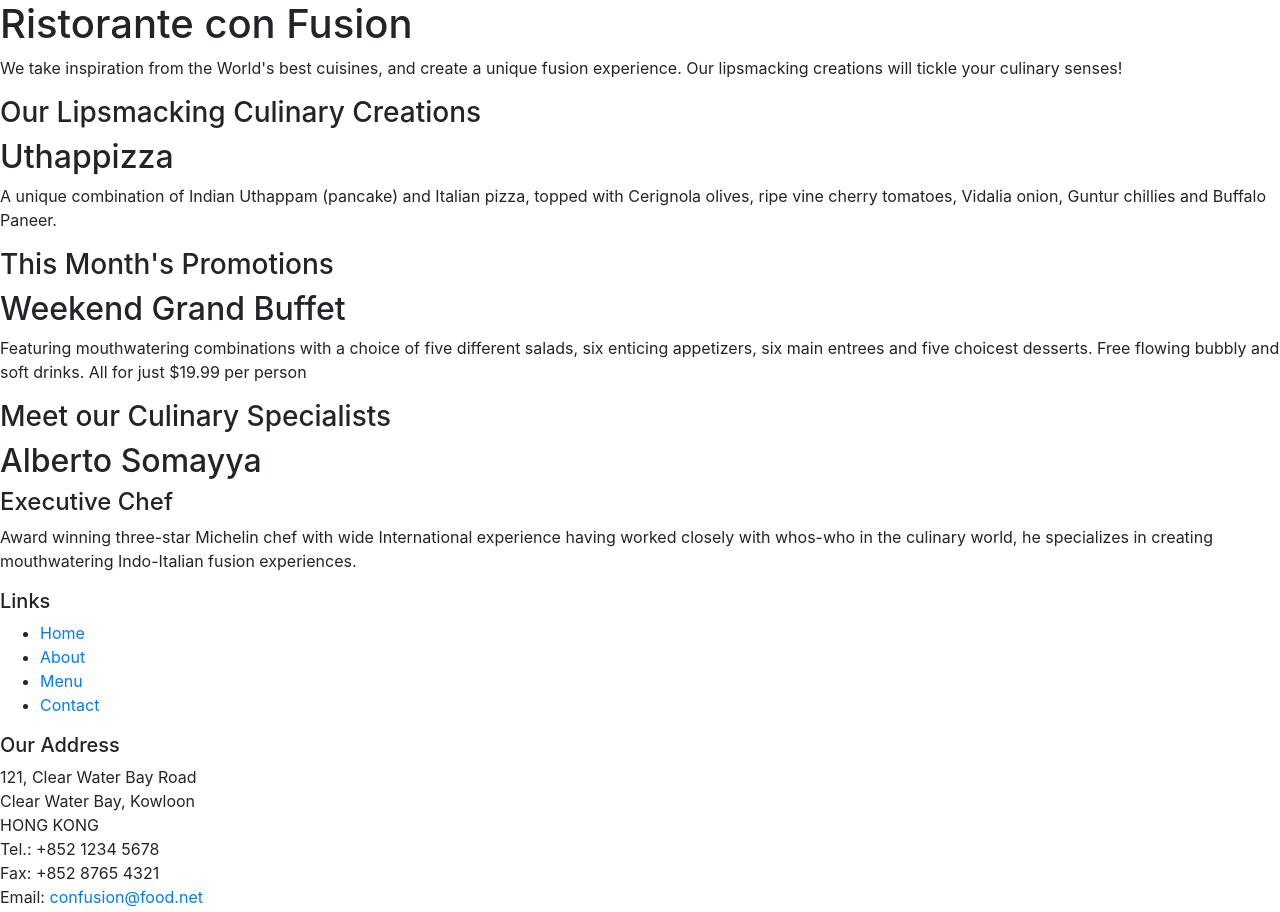
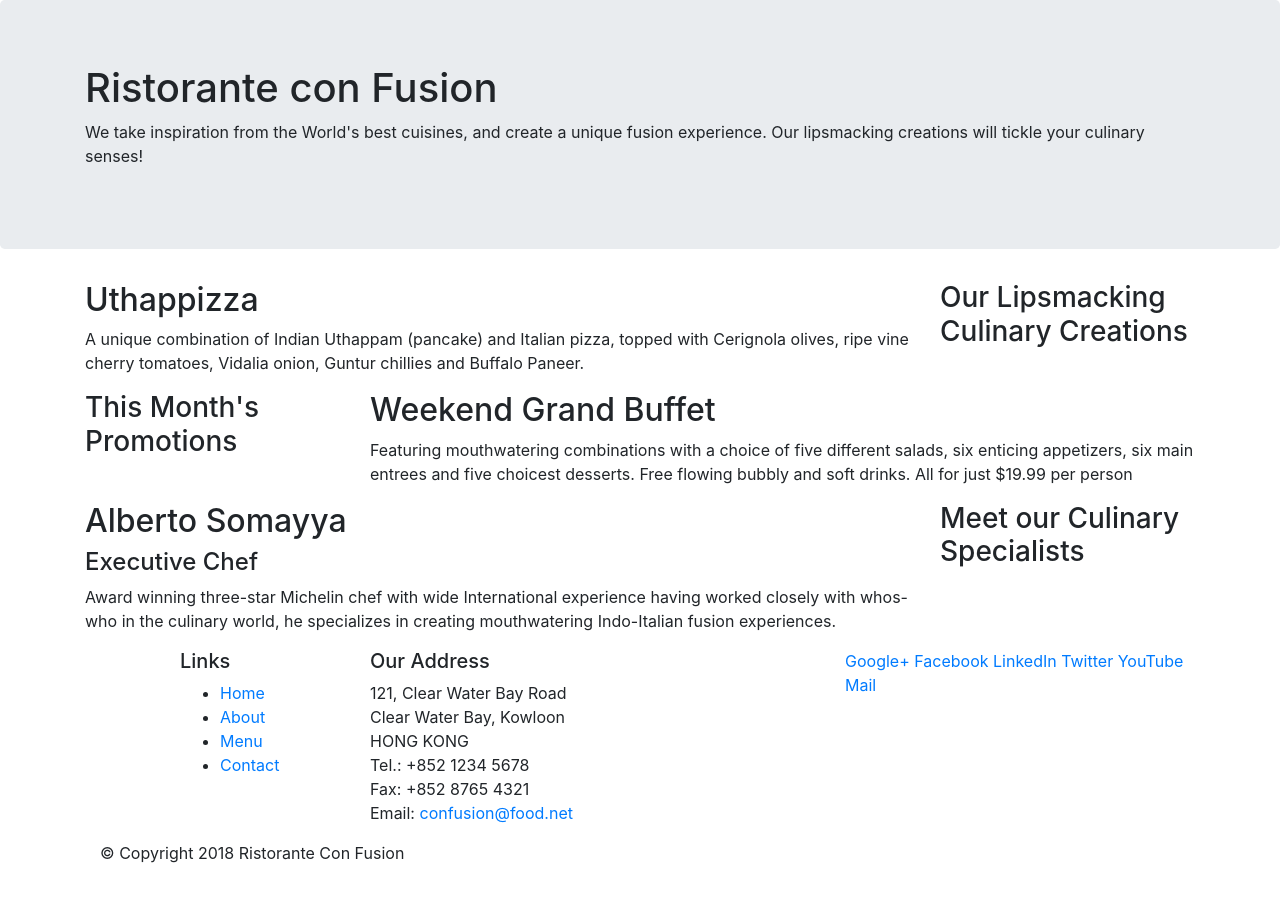
Before and after one commit to DevJuan95/confusion, a website: page index.html in a window 1280 px wide. Shown: the top 912 px of the page. After the commit the page ends 881 px from the top, so only its background shows below. Drawn offline with nearby package versions, Linux system fonts and the light colour scheme.

Commit message:
Bootstrap grid part 1

```diff
--- a/index.html
+++ b/index.html
@@ -14,26 +14,26 @@
 
 <body>
 
-    <header>
-        <div>
-            <div>
-                <div>
+    <header class="jumbotron">
+        <div class="container">
+            <div class="row">
+                <div class="col-12 col-sm-12">
                     <h1>Ristorante con Fusion</h1>
                     <p>We take inspiration from the World's best cuisines, and create a unique fusion experience. Our
                         lipsmacking creations will tickle your culinary senses!</p>
                 </div>
-                <div>
+                <div class="col-12 col-sm">
                 </div>
             </div>
         </div>
     </header>
 
-    <div>
-        <div>
-            <div>
+    <div class="container">
+        <div class="row">
+            <div class="col-12 col-sm-4 order-sm-last col-md-3">
                 <h3>Our Lipsmacking Culinary Creations</h3>
             </div>
-            <div>
+            <div class="col col-sm order-sm-first col-md">
                 <h2>Uthappizza</h2>
                 <p>A unique combination of Indian Uthappam (pancake) and Italian pizza, topped with Cerignola olives,
                     ripe vine cherry tomatoes, Vidalia onion, Guntur chillies and Buffalo Paneer.</p>
@@ -41,11 +41,11 @@
         </div>
 
 
-        <div>
-            <div>
+        <div class="row">
+            <div class="col-12 col-sm-4 col-md-3">
                 <h3>This Month's Promotions</h3>
             </div>
-            <div>
+            <div class="col col-sm col-md">
                 <h2>Weekend Grand Buffet</h2>
                 <p>Featuring mouthwatering combinations with a choice of five different salads, six enticing appetizers,
                     six main entrees and five choicest desserts. Free flowing bubbly and soft drinks. All for just
@@ -53,11 +53,11 @@
             </div>
         </div>
 
-        <div>
-            <div>
+        <div class="row">
+            <div class="col-12 col-sm3 order-sm-last col-md-3">
                 <h3>Meet our Culinary Specialists</h3>
             </div>
-            <div>
+            <div class="col col-sm order-sm-first col-md">
                 <h2>Alberto Somayya</h2>
                 <h4>Executive Chef</h4>
                 <p>Award winning three-star Michelin chef with wide International experience having worked closely with
@@ -68,9 +68,9 @@
     </div>
 
     <footer>
-        <div>
-            <div>
-                <div>
+        <div class="container">
+            <div class="row">
+                <div class="col-4 offset-1 col-sm-2">
                     <h5>Links</h5>
                     <ul>
                         <li><a href="#">Home</a></li>
@@ -79,7 +79,7 @@
                         <li><a href="#">Contact</a></li>
                     </ul>
                 </div>
-                <div>
+                <div class="col-7 col-sm-5">
                     <h5>Our Address</h5>
                     <address>
                         121, Clear Water Bay Road<br>
@@ -90,7 +90,7 @@
                         Email: <a href="mailto:confusion@food.net">confusion@food.net</a>
                     </address>
                 </div>
-                <div>
+                <div class="col-12 col-sm-4">
                     <div>
                         <a href="http://google.com/+">Google+</a>
                         <a href="http://www.facebook.com/profile.php?id=">Facebook</a>
@@ -101,7 +101,7 @@
                     </div>
                 </div>
             </div>
-            <div>
+            <div class="col-auto">
                 <div>
                     <p>© Copyright 2018 Ristorante Con Fusion</p>
                 </div>
@@ -110,9 +110,9 @@
     </footer>
 
       <!-- jQuery first, then Popper.js, then Bootstrap JS. -->
-      <script src="node_modules/jquery/dist/jquery.slim.min.js"></script>
-      <script src="node_modules/popper.js/dist/umd/popper.min.js"></script>
-      <script src="node_modules/bootstrap/dist/js/bootstrap.min.js"></script>
+    <script src="node_modules/jquery/dist/jquery.slim.min.js"></script>
+    <script src="node_modules/popper.js/dist/umd/popper.min.js"></script>
+    <script src="node_modules/bootstrap/dist/js/bootstrap.min.js"></script>
 </body>
 
 </html>
```
